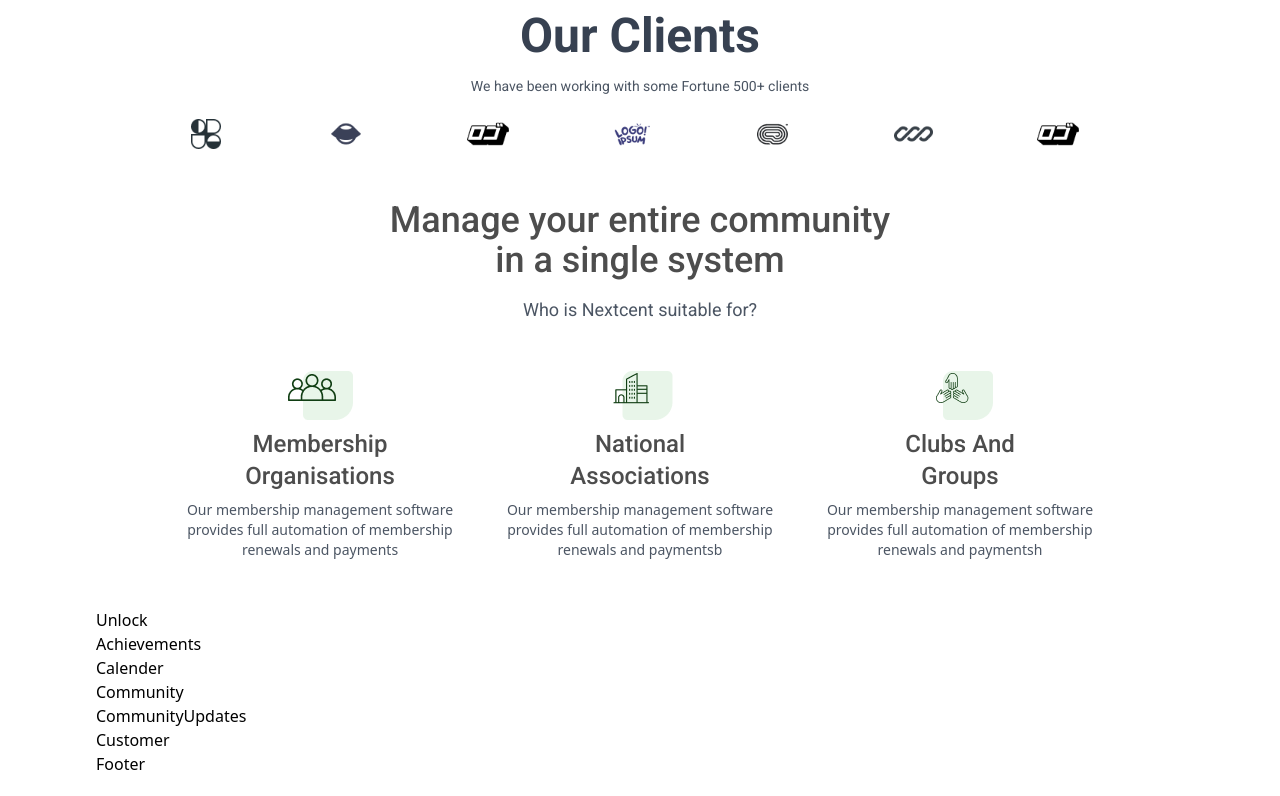
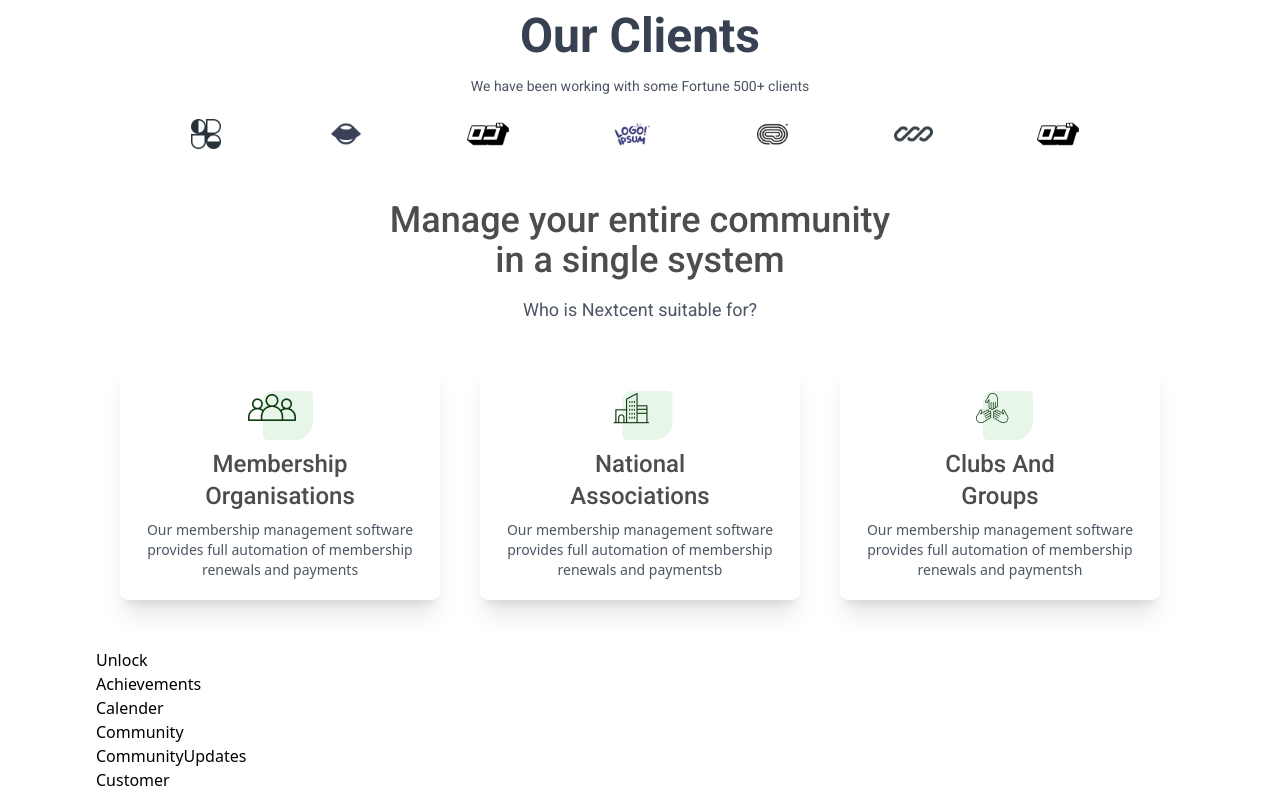
Before and after one commit to the-diako/Agency-Website, a React (Vite) app: page / in a window 1280 px wide. Shown: the part 491-1287 px from the top of the page. Built offline with nearby package versions, Linux system fonts and the light colour scheme.

Commit message:
Services section updated.

```diff
--- a/src/components/Services.jsx
+++ b/src/components/Services.jsx
@@ -20,7 +20,7 @@ const Services = () => {
           return (
             <div
               key={cards.id}
-              className="flex flex-col items-center justify-center gap-2 text-center"
+              className="flex flex-col items-center justify-center gap-2 text-center shadow-xl rounded-lg p-5"
             >
               <img src={cards.icon} alt="services" />
               <h4 className="font-medium font-Roboto text-[#4D4D4D] text-2xl">
```
